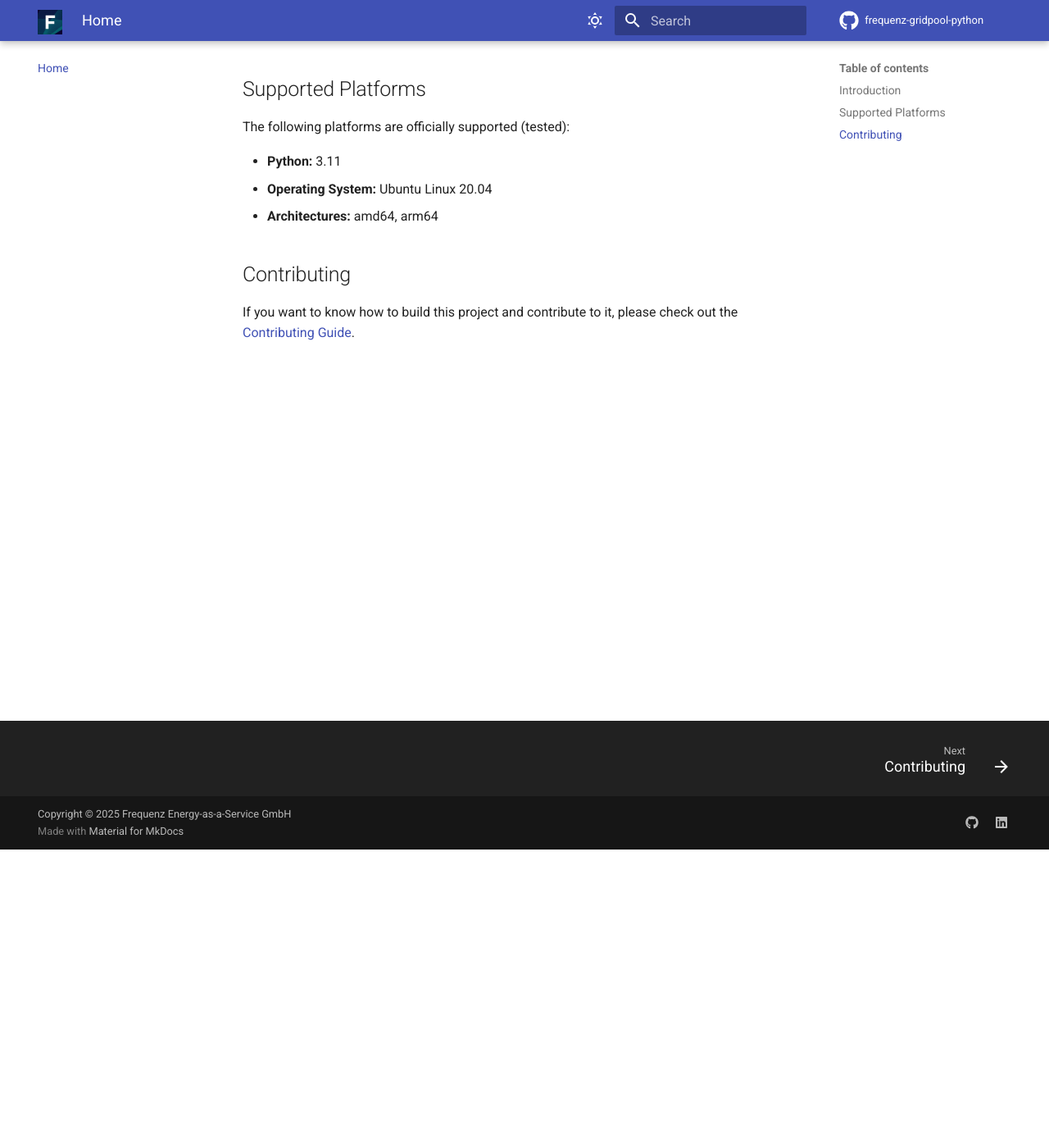
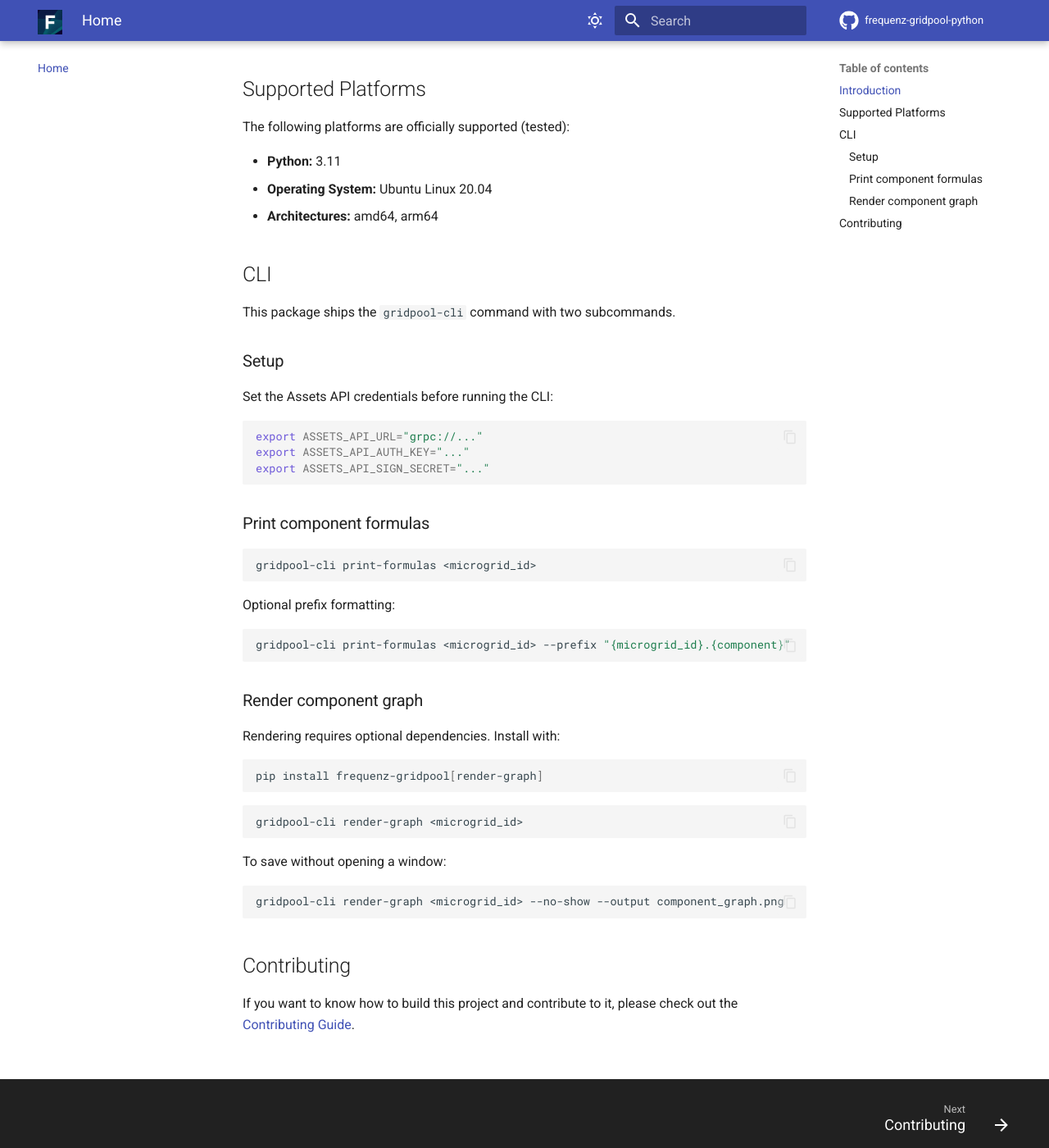
Before and after one commit to frequenz-floss/frequenz-gridpool-python, an MkDocs documentation site: the page built from docs/index.md, in a window 1280 px wide and 1400 px high, scrolled down 364 px. Shown: the whole window at 82% size. Built offline with MkDocs 1.6.1 and Material for MkDocs 9.7.7, drawn with Linux system fonts in a browser that asks for light colours; comment, search, counter and statistics services are not loaded; the version menu is left out.

Commit message:
docs: update release notes and readme file
Signed-off-by: Mohammad Tayyab <Mohammad.Tayyab@neustrom.de>

````diff
--- a/README.md
+++ b/README.md
@@ -18,6 +18,50 @@ The following platforms are officially supported (tested):
 - **Operating System:** Ubuntu Linux 20.04
 - **Architectures:** amd64, arm64
 
+## CLI
+
+This package ships the `gridpool-cli` command with two subcommands.
+
+### Setup
+
+Set the Assets API credentials before running the CLI:
+
+```bash
+export ASSETS_API_URL="grpc://..."
+export ASSETS_API_AUTH_KEY="..."
+export ASSETS_API_SIGN_SECRET="..."
+```
+
+### Print component formulas
+
+```bash
+gridpool-cli print-formulas <microgrid_id>
+```
+
+Optional prefix formatting:
+
+```bash
+gridpool-cli print-formulas <microgrid_id> --prefix "{microgrid_id}.{component}"
+```
+
+### Render component graph
+
+Rendering requires optional dependencies. Install with:
+
+```bash
+pip install frequenz-gridpool[render-graph]
+```
+
+```bash
+gridpool-cli render-graph <microgrid_id>
+```
+
+To save without opening a window:
+
+```bash
+gridpool-cli render-graph <microgrid_id> --no-show --output component_graph.png
+```
+
 ## Contributing
 
 If you want to know how to build this project and contribute to it, please
````
Also changed, not shown: RELEASE_NOTES.md (+3 -1 lines).
